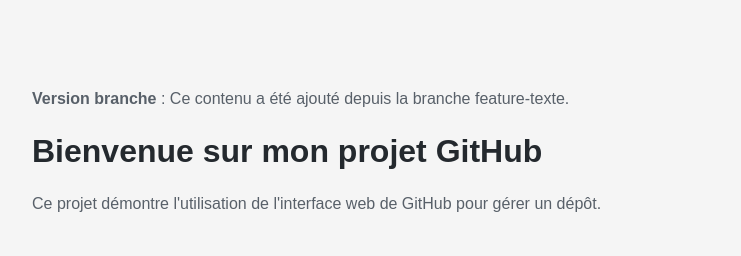
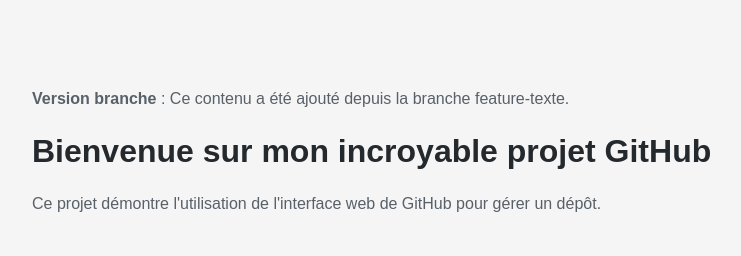
Before and after one commit to faresifrahetu-art/hello-github-web, a plain HTML site: page index.html in a window 1280 px wide. Shown: the whole page, without its empty margins (208-949 px from the left). Drawn offline with Linux system fonts and the light colour scheme.

Commit message:
améliore le titre principal

```diff
--- a/index.html
+++ b/index.html
@@ -18,7 +18,7 @@
 </head>
     <p><strong>Version branche</strong> : Ce contenu a été ajouté depuis la branche feature-texte.</p>
 <body>
-    <h1>Bienvenue sur mon projet GitHub</h1>
+    <h1>Bienvenue sur mon incroyable projet GitHub</h1>
     <p>Ce projet démontre l'utilisation de l'interface web de GitHub pour gérer un dépôt.</p>
 </body>
 </html>
```
